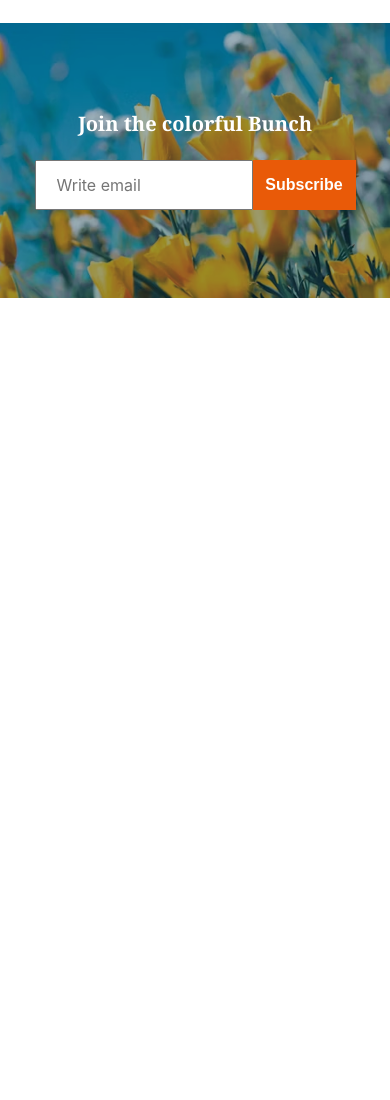
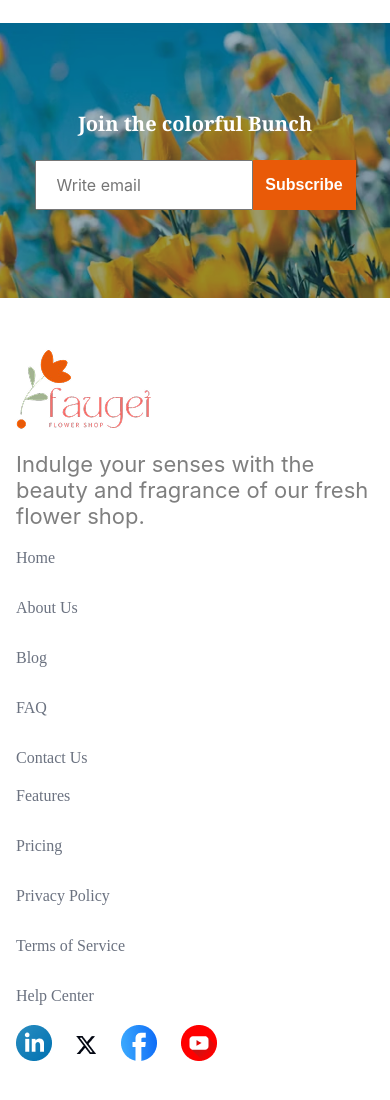
Before and after one commit to ashikur00se7en/responsive-flowers-assignment-02, a plain HTML site: page index.html in a window 390 px wide. Shown: the part 4845-5945 px from the top of the page. Before the commit the page ends 5143 px from the top, so only its background shows below. Drawn offline with Linux system fonts and the light colour scheme.

Commit message:
added footer section with responsive media query for mobile devices

```diff
--- a/index.html
+++ b/index.html
@@ -186,8 +186,32 @@
         <!-- Join Section End -->
 
     </main>
-    <footer>
 
+    <footer class="body-container">
+        <div>
+            <img src="./images/logo.png" alt="Faugei Flower Shop Logo">
+            <p class="inter-font secondary-color footer-description">Indulge your senses with the beauty and fragrance of our fresh flower shop.</p>
+        </div>
+        <div class="useful-links">
+            <p><a href="">Home</a></p>
+            <p><a href="">About Us</a></p>
+            <p><a href="">Blog</a></p>
+            <p><a href="">FAQ</a></p>
+            <p><a href="">Contact Us</a></p>
+        </div>
+        <div class="useful-links">
+            <p><a href="">Features</a></p>
+            <p><a href="">Pricing</a></p>
+            <p><a href="">Privacy Policy</a></p>
+            <p><a href="">Terms of Service</a></p>
+            <p><a href="">Help Center</a></p>
+        </div>
+        <div class="social-media-links">
+            <a href="https://www.linkedin.com/"><img src="./images/icon-linkedin.png" alt=""></a>
+            <a href="https://x.com/"><img class="twitter-logo" src="./images/icon-twitter.png" alt=""></a>
+            <a href="https://www.facebook.com/"><img src="./images/icon-facebook.png" alt=""></a>
+            <a href="https://www.youtube.com/"><img src="./images/icon-youtube.png" alt=""></a>
+        </div>
     </footer>
 </body>
 
--- a/styles/style.css
+++ b/styles/style.css
@@ -390,6 +390,43 @@ nav{
     margin-top: 1.4375rem;
 }
 
+/* Footer Section Styles */
+footer{
+    display: flex;
+    justify-content: space-between;
+    padding: 3.125rem 0;
+}
+
+footer > div{
+    flex: 1;
+}
+
+.footer-description{
+    font-size: 1.375rem;
+    margin-top: 1rem;
+}
+
+.useful-links{
+    display: grid;
+    place-items: center;
+    gap: 2rem;
+}
+
+.useful-links p a{
+    text-decoration: none;
+    color: rgba(107, 114, 128, 100%);
+}
+
+.social-media-links{
+    display: flex;
+    justify-content: flex-end;
+    gap: 1.5rem;
+}
+
+.twitter-logo{
+    padding-top: 0.7rem;
+}
+
 /* Responsive Media Query */
 @media screen and (max-width: 576px) {
     /* Navbar Media Query */
@@ -524,4 +561,20 @@ nav{
     width: 6.4375rem;
    }
 
+   /* Footer Section Media Query */
+   footer{
+    flex-direction: column;
+    padding: 3.125rem 1rem;
+   }
+
+   .useful-links{
+    margin-top: 1.25rem;
+    place-items: start;
+   }
+
+   .social-media-links{
+    justify-content: flex-start;
+     margin-top: 1.25rem;
+   }
+
 }
```
